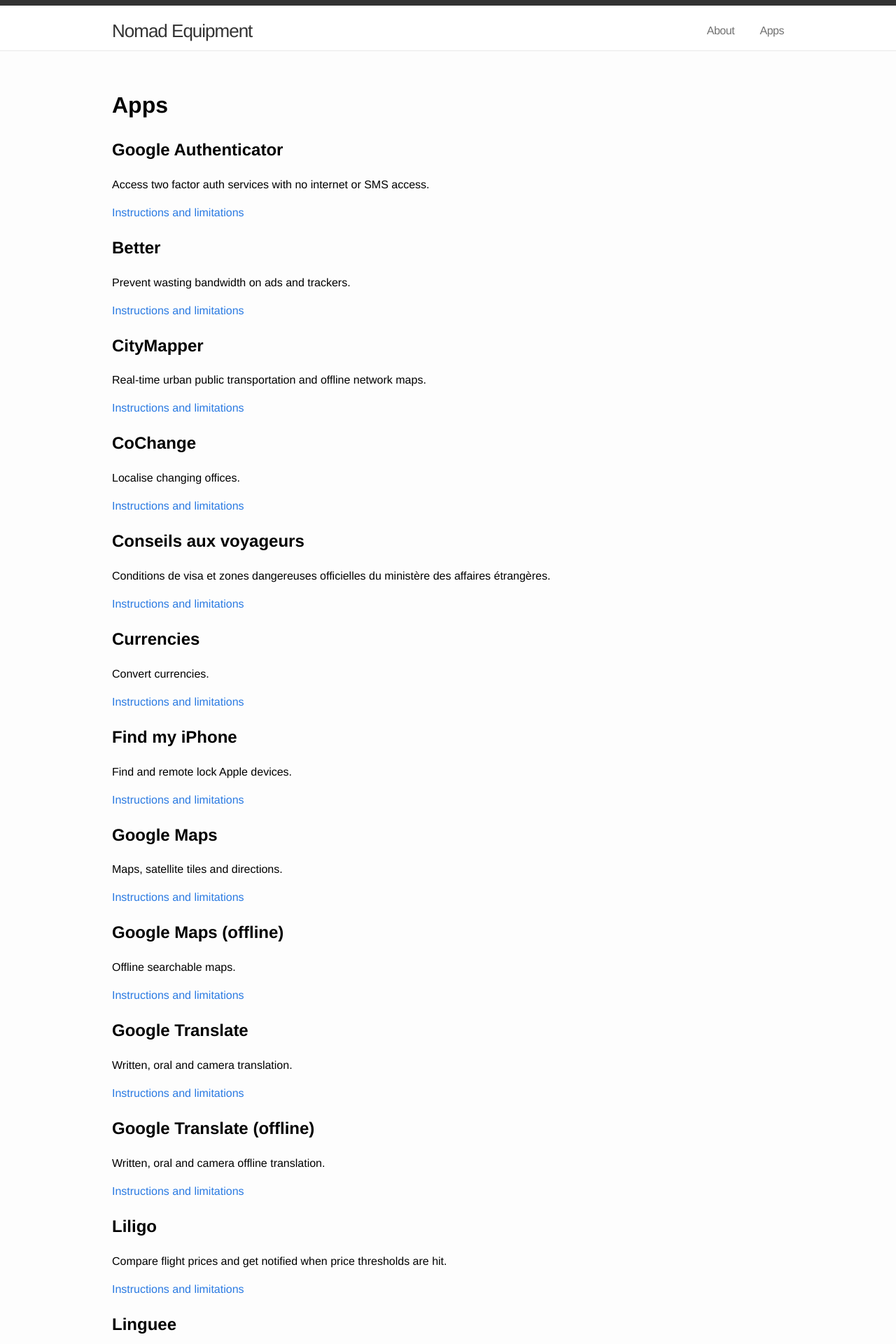
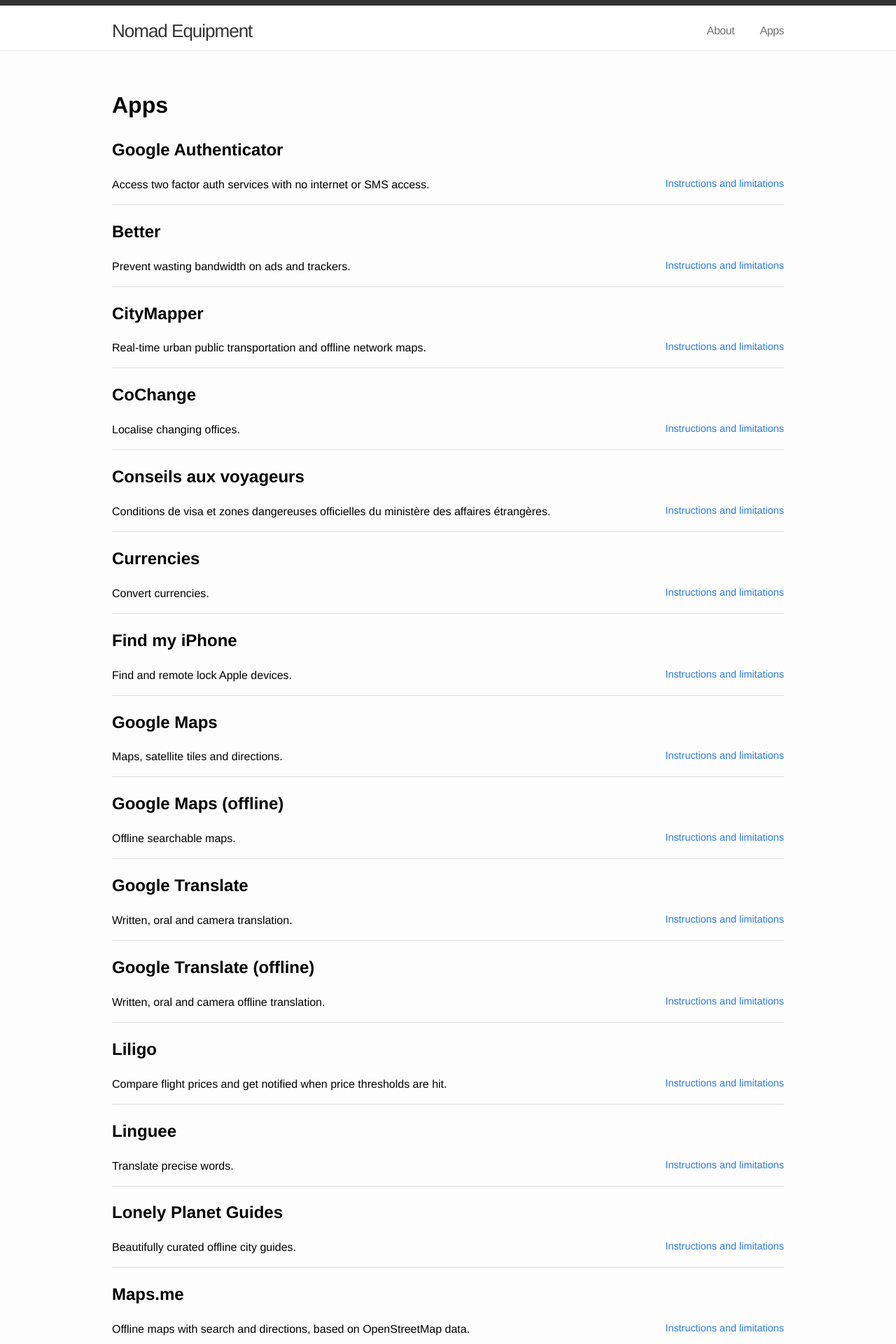
Before and after one commit to MattiSG/nomad.equipment, a Jekyll site: the page built from apps.html, in a window 1280 px wide. Shown: the top 1920 px of the page at 70% size. Built offline with Jekyll 4.4.1, drawn with Linux system fonts in a browser that asks for light colours.

Commit message:
Improve apps list readability

```diff
--- a/_includes/head.html
+++ b/_includes/head.html
@@ -2,11 +2,12 @@
 	<meta charset="utf-8">
 	<meta http-equiv="X-UA-Compatible" content="IE=edge">
 	<title>{% if page.title %}{{ page.title }}{% else %}{{ site.title }}{% endif %}</title>
-    <meta name="viewport" content="width=device-width">
 	<meta name="description" content="{{ site.description }}">
 	<link rel="canonical" href="{{ page.url | replace:'index.html','' | prepend: site.baseurl | prepend: site.url }}">
 
-    <!-- Custom CSS -->
 	<link rel="stylesheet" href="{{ "/css/main.css" | prepend: site.baseurl }}">
 
+	{% for file in page.additional_css %}
+	<link rel="stylesheet" type="text/css" href="/css/{{ file }}.css">
+	{% endfor %}
 </head>
--- a/apps.html
+++ b/apps.html
@@ -2,6 +2,7 @@
 layout: default
 title: Apps
 permalink: /apps/
+additional_css: apps
 ---
 
 {% for app in site.app %}
--- /dev/null
+++ b/css/apps.css
@@ -0,0 +1,14 @@
+.app {
+	clear: both;
+	padding-bottom: 1em;
+	border-bottom: 1px solid #DDD;
+}
+
+.app p {
+	display: inline;
+}
+
+.app a {
+	float: right;
+	font-size: 90%;
+}
```
Lines whose indentation alone changed are shown as unchanged.
